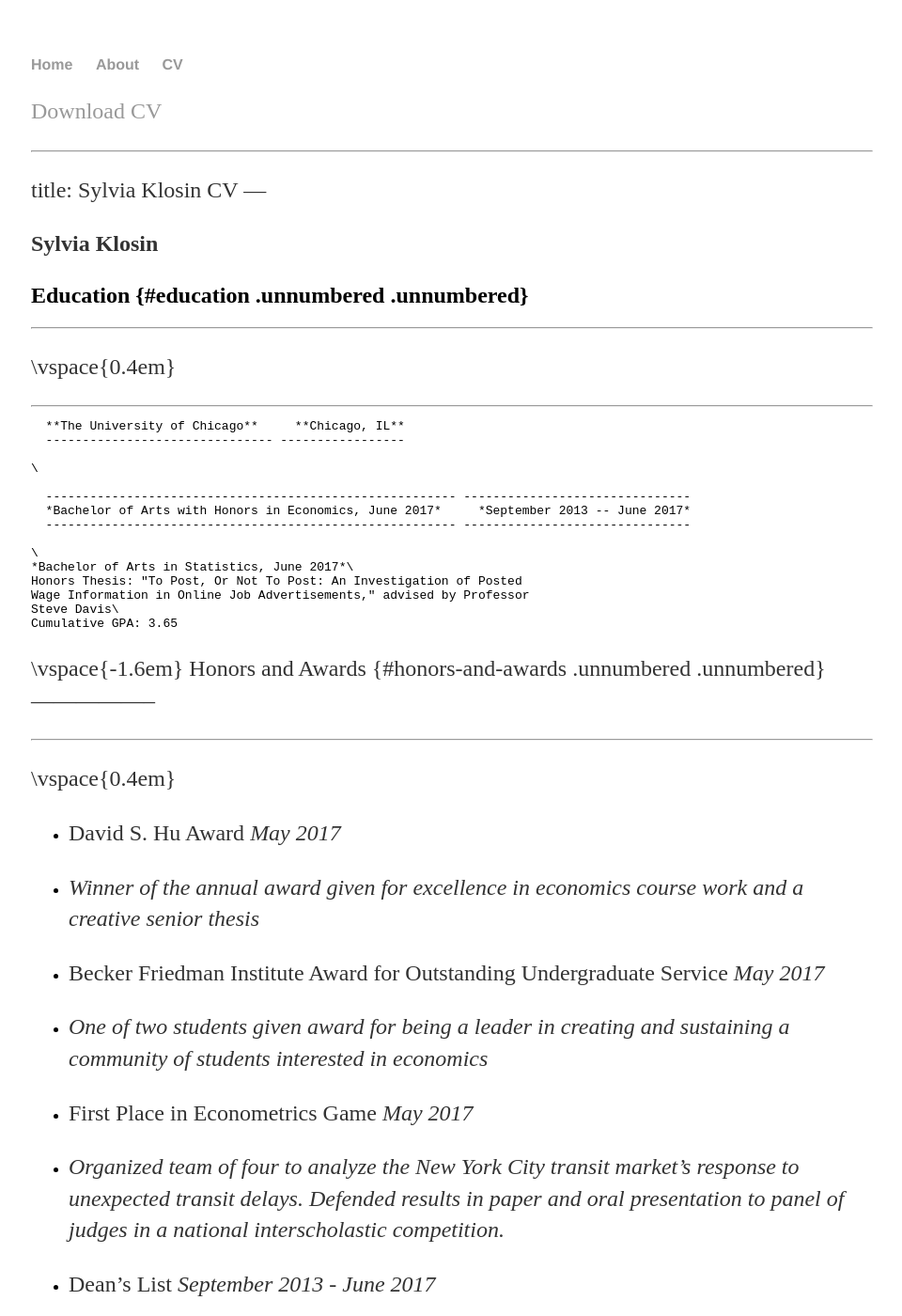
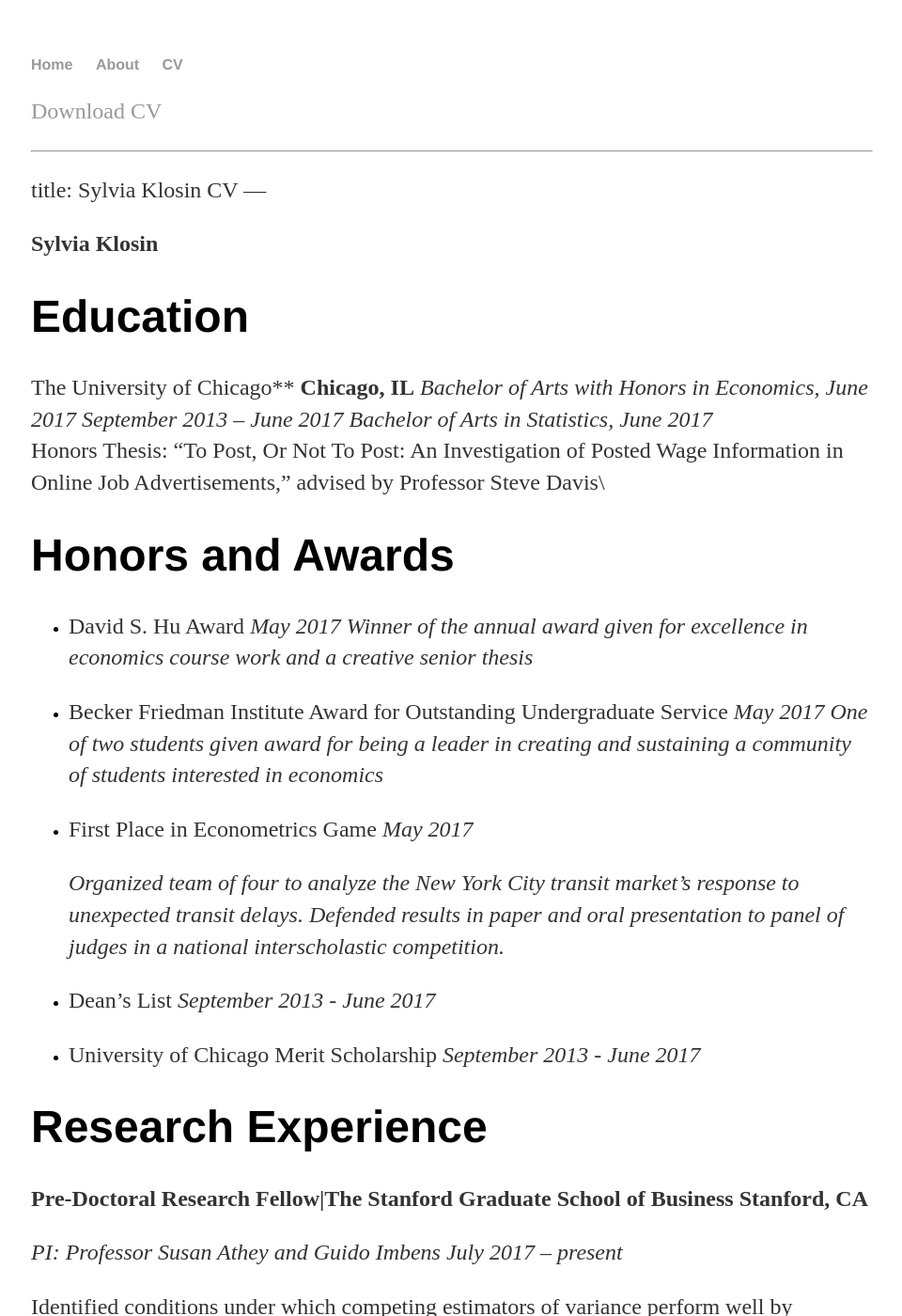
Before and after one commit to lcurrier/lcurrier.github.io, a Jekyll site: the page built from cv/index.md, in a window 1280 px wide and 1400 px high. Shown: the whole window at 94% size, without its empty margins (159-1119 px from the left). Built offline with Jekyll 4.4.1, drawn with Linux system fonts in a browser that asks for light colours; some of the changed text lies outside the part shown.

Commit message:
Update index.md

```diff
--- a/cv/index.md
+++ b/cv/index.md
@@ -10,50 +10,26 @@
 
 **Sylvia Klosin**
 
-Education {#education .unnumbered .unnumbered}
----------
+# Education
+The University of Chicago**     **Chicago, IL**
+*Bachelor of Arts with Honors in Economics, June 2017*     *September 2013 -- June 2017*
+*Bachelor of Arts in Statistics, June 2017*\
+Honors Thesis: "To Post, Or Not To Post: An Investigation of Posted Wage Information in Online Job Advertisements," advised by Professor Steve Davis\
 
-------------------------------------------------------------------------
+# Honors and Awards
 
-\vspace{0.4em}
--   ------------------------------- -----------------
-      **The University of Chicago**     **Chicago, IL**
-      ------------------------------- -----------------
-
-    \
-
-      -------------------------------------------------------- -------------------------------
-      *Bachelor of Arts with Honors in Economics, June 2017*     *September 2013 -- June 2017*
-      -------------------------------------------------------- -------------------------------
-
-    \
-    *Bachelor of Arts in Statistics, June 2017*\
-    Honors Thesis: "To Post, Or Not To Post: An Investigation of Posted
-    Wage Information in Online Job Advertisements," advised by Professor
-    Steve Davis\
-    Cumulative GPA: 3.65
-
-\vspace{-1.6em}
-Honors and Awards {#honors-and-awards .unnumbered .unnumbered}
------------------
-
-------------------------------------------------------------------------
-
-\vspace{0.4em}
 -   David S. Hu Award *May 2017*
-
--   *Winner of the annual award given for excellence in economics course
+*Winner of the annual award given for excellence in economics course
     work and a creative senior thesis*
 
 -   Becker Friedman Institute Award for Outstanding Undergraduate
     Service *May 2017*
-
--   *One of two students given award for being a leader in creating and
+ *One of two students given award for being a leader in creating and
     sustaining a community of students interested in economics*
 
 -   First Place in Econometrics Game *May 2017*
 
--   *Organized team of four to analyze the New York City transit
+    *Organized team of four to analyze the New York City transit
     market's response to unexpected transit delays. Defended results in
     paper and oral presentation to panel of judges in a national
     interscholastic competition.*
@@ -62,24 +38,10 @@
 
 -   University of Chicago Merit Scholarship *September 2013 - June 2017*
 
-\vspace{-1.6em}
-Research Experience {#research-experience .unnumbered .unnumbered}
--------------------
+# Research Experience
+**Pre-Doctoral Research Fellow\|The Stanford Graduate School of Business**     **Stanford, CA**
 
-------------------------------------------------------------------------
-
-\vspace{0.4em}
-\[leftmargin=\*\] = -0.6 em
-
-  ---------------------------------------------------------------------------- ------------------
-  **Pre-Doctoral Research Fellow\|The Stanford Graduate School of Business**     **Stanford, CA**
-  ---------------------------------------------------------------------------- ------------------
-
-\
-
-  ---------------------------------------------- ------------------------
   *PI: Professor Susan Athey and Guido Imbens*     *July 2017 -- present*
-  ---------------------------------------------- ------------------------
 
 Identified conditions under which competing estimators of variance
 perform well by implementing simulations and formulating heuristic and
@@ -96,17 +58,9 @@
 Completed advanced graduate coursework in econometrics and labor
 economics in the Stanford Economics Department and received 4.0/4.0 GPA
 
-\[leftmargin=\*\] = -0.6 em
+  **Research Assistant\|The University of Chicago Booth School of Business**     **Chicago, IL**
 
-  ---------------------------------------------------------------------------- -----------------
-  **Research Assistant\|The University of Chicago Booth School of Business**     **Chicago, IL**
-  ---------------------------------------------------------------------------- -----------------
-
-\
-
-  ----------------------------- ----------------------------------
   *PI: Professor Steve Davis*     *December 2013 -- December 2017*
-  ----------------------------- ----------------------------------
 
 Conducted panel regression analyses to study the companies' economic
 policy uncertainty using R
@@ -118,17 +72,9 @@
 and create the monthly DHI labor market report, which includes the
 Vacancy Duration Measure
 
-\[leftmargin=\*\] =-0.6 em
 
-  ------------------------------------------------------------------ ------------------
   **Summer Research Intern\|The Federal Reserve Bank of New York**     **New York, NY**
-  ------------------------------------------------------------------ ------------------
-
-\
-
-  --------------------------------------------------------------- ----------------------------
   *PI: Dr. Rajashri Chakrabarti and Dr. Wilbert van der Klaauw*     *June 2016 -- August 2016*
-  --------------------------------------------------------------- ----------------------------
 
 Was the primary research assistant for a project for the Real Side
 (Microeconomics Division) aimed at determining the effect of owning
@@ -142,17 +88,9 @@
 Produced charts using Stata to highlight important new trends in
 internal consumer credit data
 
-\[leftmargin=\*\] =-0.6 em
+  **Research Assistant | The University of Chicago Booth School of Business**     **Chicago, IL**
 
-  ----------------------------------------------------------------------------- -----------------
-  **Research Assistant\| The University of Chicago Booth School of Business**     **Chicago, IL**
-  ----------------------------------------------------------------------------- -----------------
-
-\
-
-  ------------------------------------------------------ --------------------------
   *PI: Professors Marianne Bertrand and Emir Kamenica*     *June 2015 -- June 2016*
-  ------------------------------------------------------ --------------------------
 
 Brainstormed with researchers to develop ideas and obtain critical data
 for a project on the cultural distance between groups in the US based on
@@ -164,17 +102,9 @@
 Created reports summarizing the data analysis and presenting
 comprehensive conclusions
 
-\[leftmargin=\*\] =-0.6 em
+  **White House Summer Research Intern\| The Council of Economic Advisers**     **Washington, D.C.**
 
-  --------------------------------------------------------------------------- ----------------------
-  **White House Summer Research Intern\| The Council of Economic Advisers**     **Washington, D.C.**
-  --------------------------------------------------------------------------- ----------------------
-
-\
-
-  --------------------------------------------------------------- ----------------------------
   *PI: Professor Abigail Wozniak and Professor Betsy Stevenson*     *June 2015 -- August 2015*
-  --------------------------------------------------------------- ----------------------------
 
 Provided economic research assistance to senior economists on project
 that examined labor policies, including occupational licensing
@@ -185,17 +115,9 @@
 Wrote morning economic news briefings for Chairman Jason Furman and
 economic reports for the staff
 
-\[leftmargin=\*\] =-0.6 em
+  **Research Assistant, Becker Friedman Institute for Research In Economics**     **Chicago, IL**
 
-  ------------------------------------------------------------------------------ -----------------
-  **Research Assistant\| Becker Friedman Institute for Research In Economics**     **Chicago, IL**
-  ------------------------------------------------------------------------------ -----------------
-
-\
-
-  --------------------------- -----------------------------------
   *PI: Professor John List*     *February 2014 -- September 2014*
-  --------------------------- -----------------------------------
 
 Used R to summarize and display Alaskan survey data in visually
 intuitive maps and graphs
@@ -205,14 +127,7 @@
 
 Supervised team of 10 and assisted with the running of field experiments
 
-\vspace{-1.6em}
-Publications {#publications .unnumbered .unnumbered}
-------------
-
-------------------------------------------------------------------------
-
-\vspace{0.4em}
-=1000
+# Publications
 
 **Published**
 
@@ -234,24 +149,11 @@
 -- "Does School Attendance Impact Graduation Rates: An Investigation of
 DCPS." With Mary Vansuch
 
-\vspace{-1.6em}
-Academic Leadership and Service {#academic-leadership-and-service .unnumbered .unnumbered}
--------------------------------
+# Academic Leadership and Service
 
-------------------------------------------------------------------------
+  **Oeconomica** -- *University of Chicago Undergraduate Economics Research Society*     **Chicago, IL**
 
-\vspace{0.4em}
-\[leftmargin=\*\] = -0.6 em
-
-  ------------------------------------------------------------------------------------ -----------------
-  **Oeconomica** -- *University of Chicago Undergraduate Economics Research Society*     **Chicago, IL**
-  ------------------------------------------------------------------------------------ -----------------
-
-\
-
-  ----------------------------------------------------------- -------------------------------
   *President (2015 -- 2017), Vice President (2014 -- 2015)*     *September 2013 -- June 2017*
-  ----------------------------------------------------------- -------------------------------
 
 Directed club research activities by securing funding, organizing
 student presentations, and working with staff for club's six research
@@ -264,17 +166,8 @@
 economic professors and undergraduate students to discuss experiences
 and new research
 
-\[leftmargin=\*\] = -0.6em
-
-  ----------------------------------- -----------------
   **Labor Economics Reading Group**     **Chicago, IL**
-  ----------------------------------- -----------------
-
-\
-
-  ----------------- -------------------------------
   *Cohort Leader*     *September 2015 -- June 2017*
-  ----------------- -------------------------------
 
 Helped group of 12 first and second year undergraduate students become
 familiar with the economic literature on labor topics such as the
@@ -284,17 +177,7 @@
 use R and replicate economic papers, including Professors' Card and
 Kruger's paper on minimum wage
 
-+:--------+-------:+
-| \vspace | -1.6em |
-+---------+--------+
-
-Skills {#skills .unnumbered .unnumbered}
-------
-
-------------------------------------------------------------------------
-
-\vspace{0.4em}
-=1000
+# Skills
 
 R, Python, LaTeX
 
```
